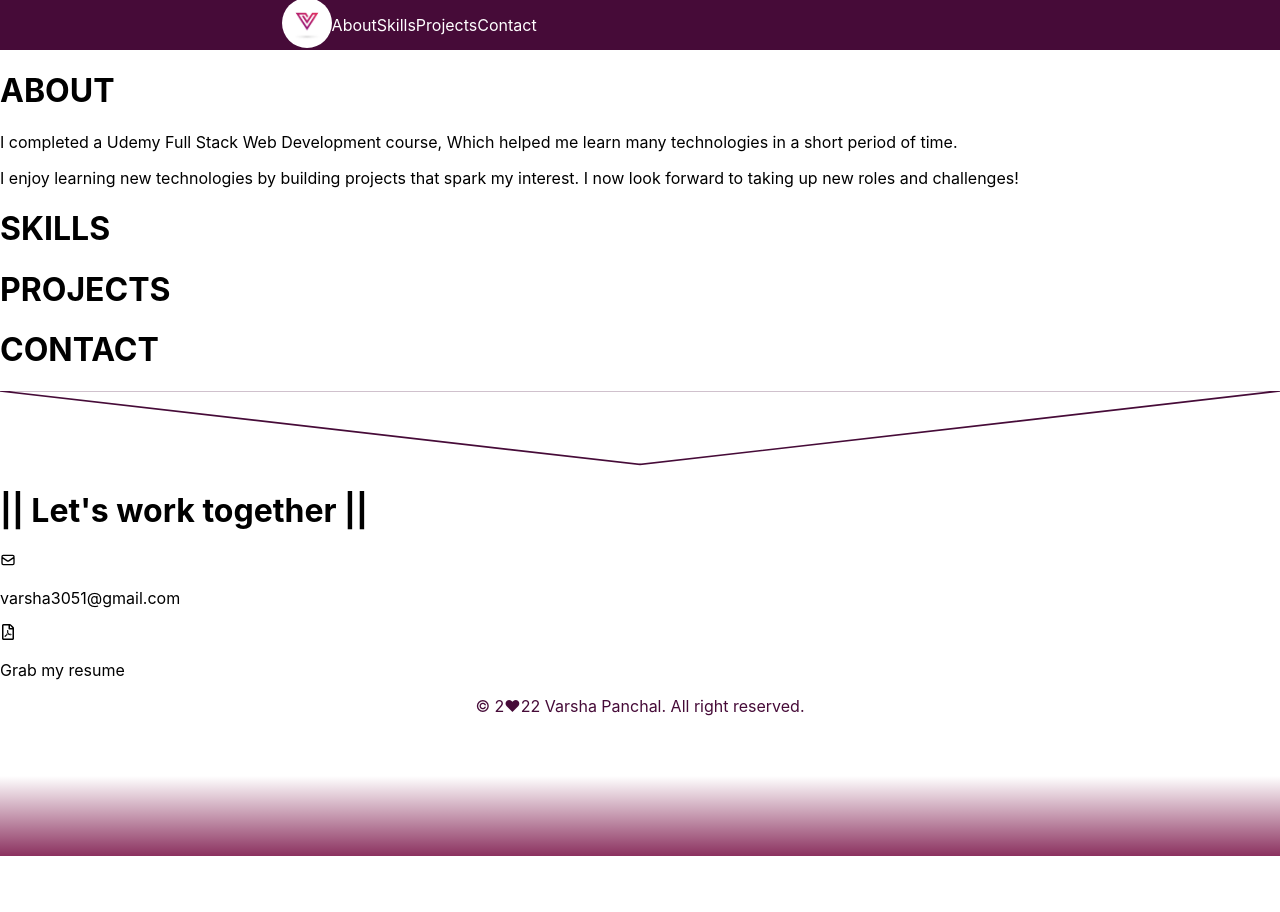
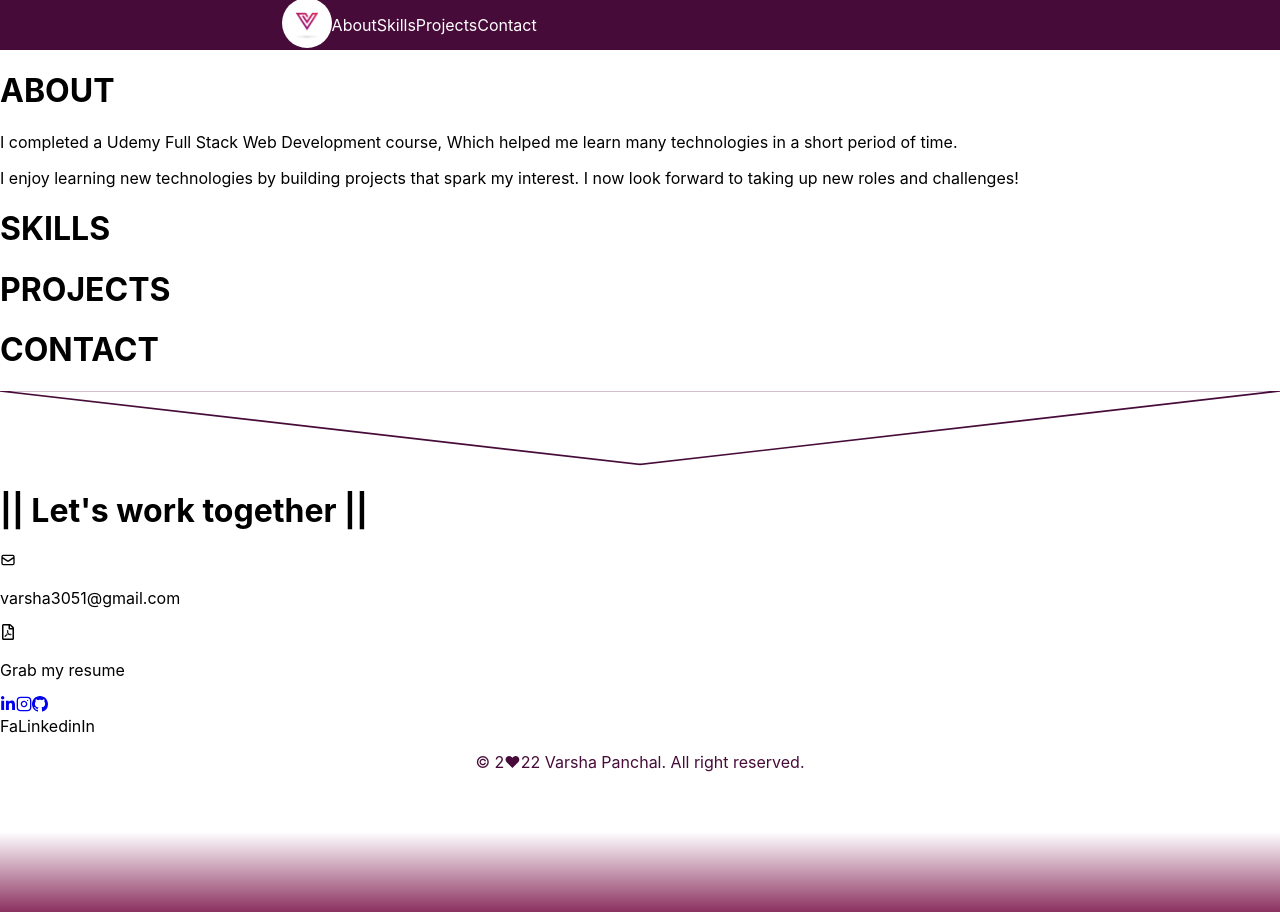
Before and after one commit to Varsha2629/Portfolio, a React (Create React App) app: page / in a window 1280 px wide. Before the commit the page ends 856 px from the top, so only its background shows below. Built offline with nearby package versions, Linux system fonts and the light colour scheme.

Commit message:
install react-icone and add in contact

```diff
--- a/package.json
+++ b/package.json
@@ -3,6 +3,7 @@
   "version": "0.1.0",
   "private": true,
   "dependencies": {
+    "@fortawesome/react-fontawesome": "^0.1.18",
     "@testing-library/jest-dom": "^5.14.1",
     "@testing-library/react": "^11.2.7",
     "@testing-library/user-event": "^12.8.3",
--- a/src/components/Section/Contact/Contact.jsx
+++ b/src/components/Section/Contact/Contact.jsx
@@ -1,7 +1,7 @@
 import React from "react";
-// import { FontAwesomeIcon } from '@fortawesome/react-fontawesome';
-// import {FiInstagram} from 'react-icons/fi';
-// import {BsGithub} from 'react-icons/bs';
+import { FaLinkedinIn } from 'react-icons/fa';
+import {FiInstagram} from 'react-icons/fi';
+import {BsGithub} from 'react-icons/bs';
 
 const Contact = () => {
     return(
@@ -23,13 +23,13 @@ const Contact = () => {
              </div> */}
 
              <div className="footer__socials">
-                {/* <a href='https://www.linkedin.com/in/varshapanchal/'><FontAwesomeIcon icon="fa-brands fa-linkedin-in" /></a> */}
-                {/* <a href='https://www.instagram.com/wiskeypanchal/'><FiInstagram className='footer__socials-icon'/></a>
-                <a href='https://github.com/Varsha2629'><BsGithub className='footer__socials-icon'/></a> */}
+                <a href='https://www.linkedin.com/in/varshapanchal/'><FaLinkedinIn icon="fa-brands fa-linkedin-in" /></a>
+                <a href='https://www.instagram.com/wiskeypanchal/'><FiInstagram className='footer__socials-icon'/></a>
+                <a href='https://github.com/Varsha2629'><BsGithub className='footer__socials-icon'/></a>
              </div>
 
 
-        </div>
+        </div>FaLinkedinIn
     </div>
     )
 }
```
Also changed, not shown: 1 other file (tests, documents, lock files or other folders).
